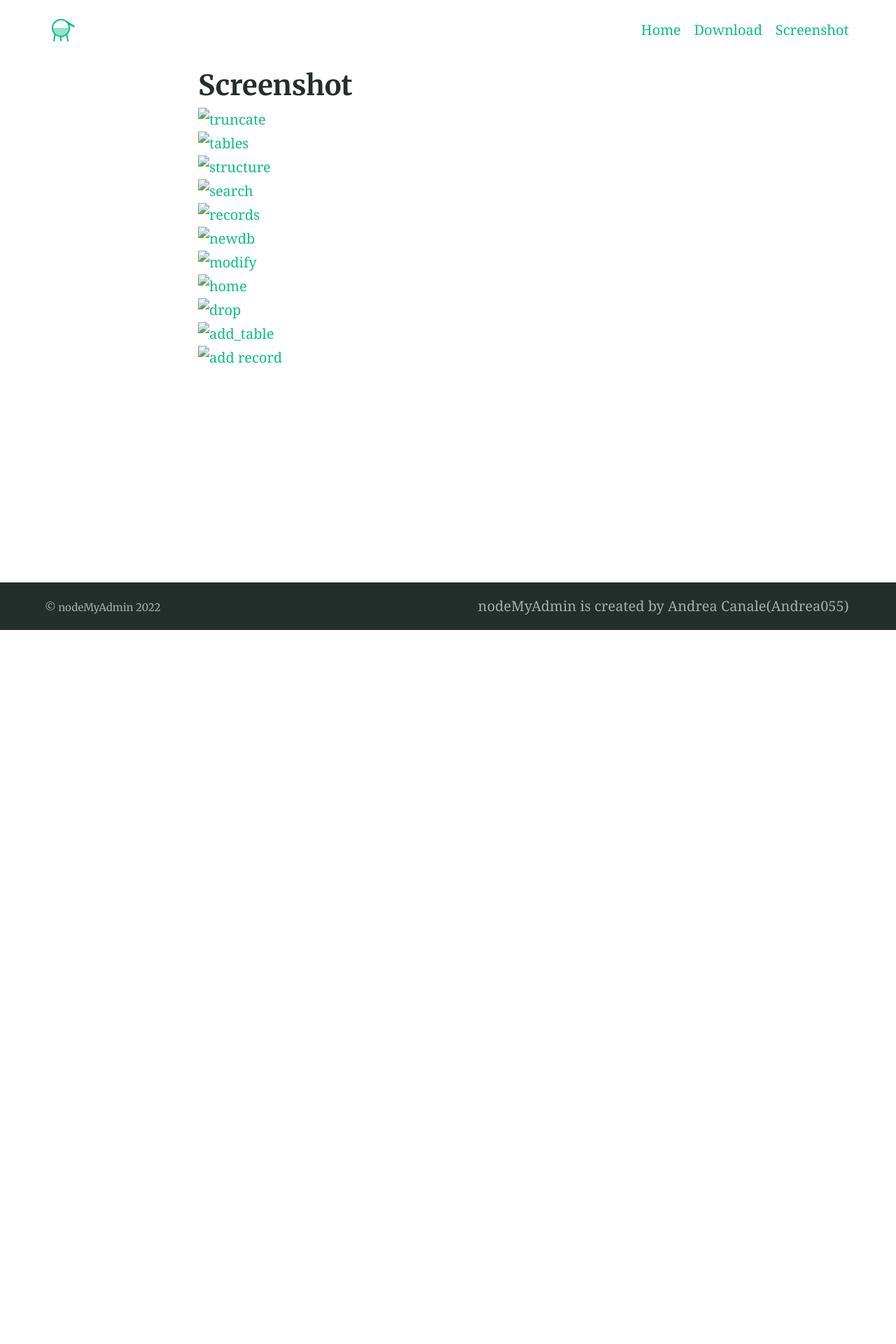
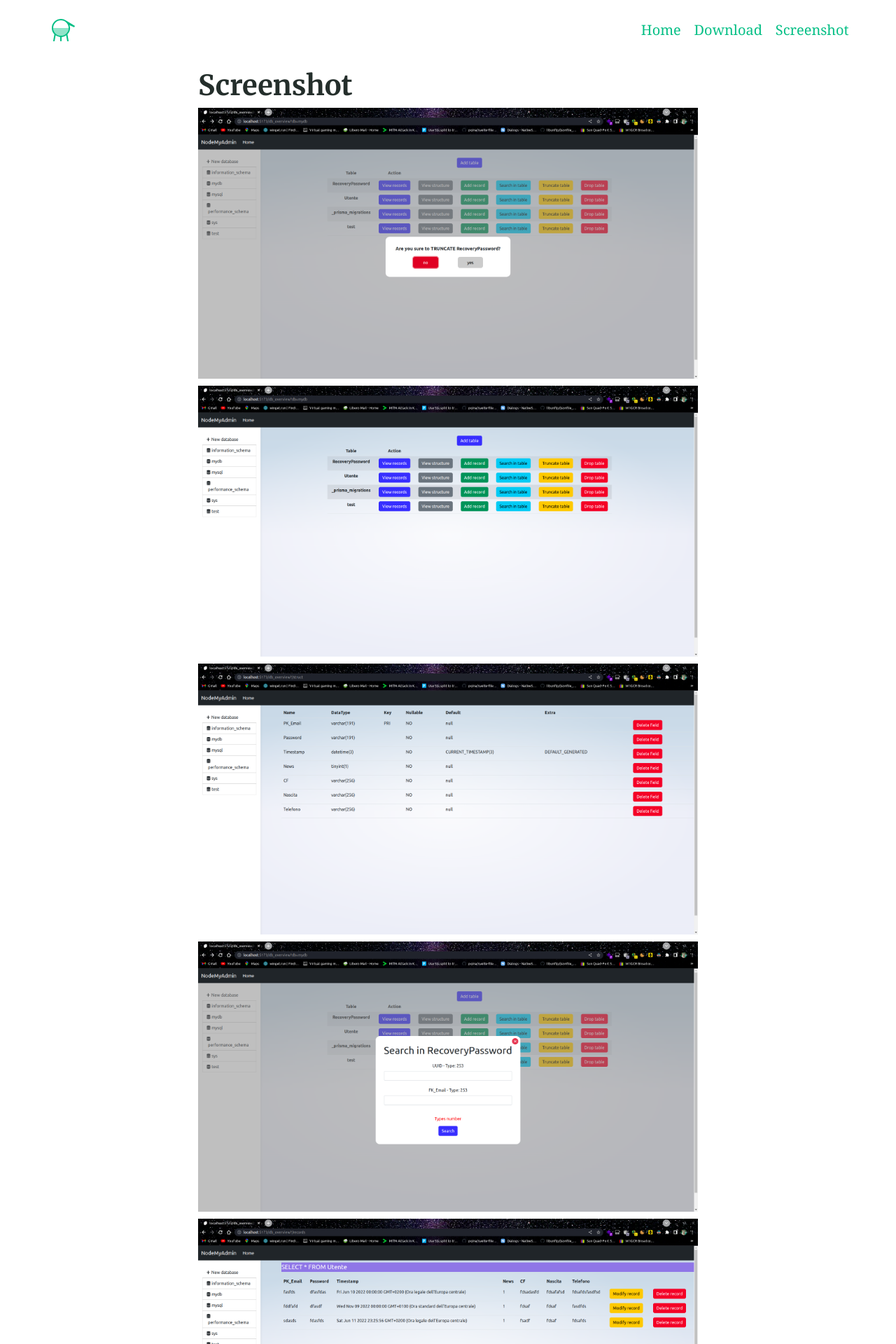
Before and after one commit to andreock/nodeMyAdmin.github.io, a Jekyll site: the page built from screenshot.md, in a window 1280 px wide. Shown: the top 1920 px of the page at 70% size. Built offline with Jekyll 4.4.1, drawn with Linux system fonts in a browser that asks for light colours; before the commit the page ends 900 px from its top, so only the background shows below that.

Commit message:
fix url in gallery

```diff
--- a/_config.yml
+++ b/_config.yml
@@ -88,6 +88,8 @@ defaults:
       layout: page # Set the default layout for pages
 
 # 7. Site settings
+website: https://andrea055.github.io/
+basewebsite: /nodeMyAdmin.github.io
 encoding: utf-8 # Make sure the encoding is right
 lang: en-GB # Set the site language
 title: "nodeMyAdmin" # Site name or title, also used in jekyll-seo-tag
@@ -153,5 +155,5 @@ fonts:
 
 # Gallery for screenshot
 
-imagesurl: "assets/screenshot/"
-thumbsurl: "assets/screenshot/"
+imagesurl: "/assets/screenshot/"
+thumbsurl: "/assets/screenshot/"
--- a/screenshot.md
+++ b/screenshot.md
@@ -3,4 +3,4 @@ title: Screenshot
 excerpt: "Search for a page or post you're looking for"
 ---
 
-{% include gallery.html folder="assets/screenshot" %}
+{% include gallery.html folder="/assets/screenshot" %}
```
